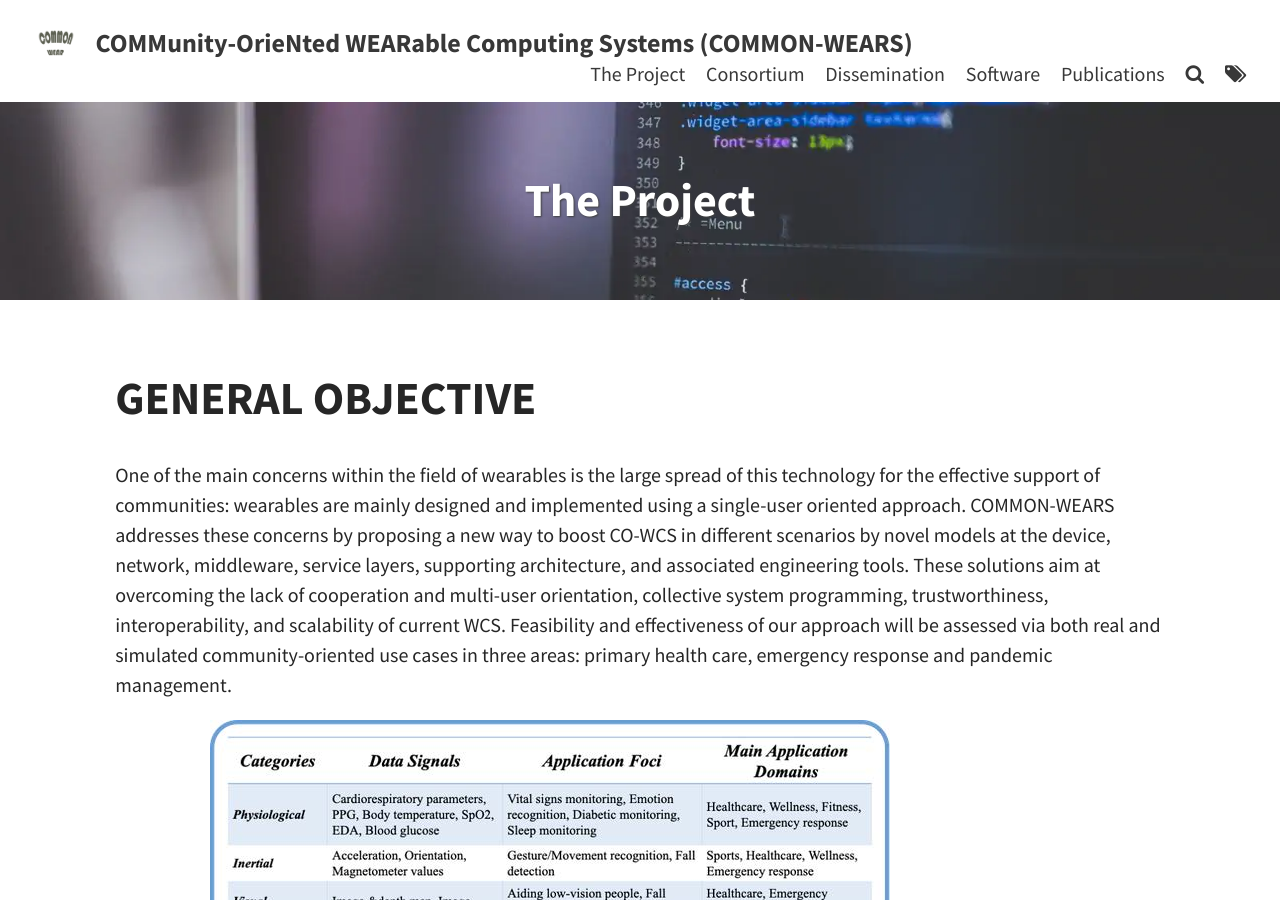
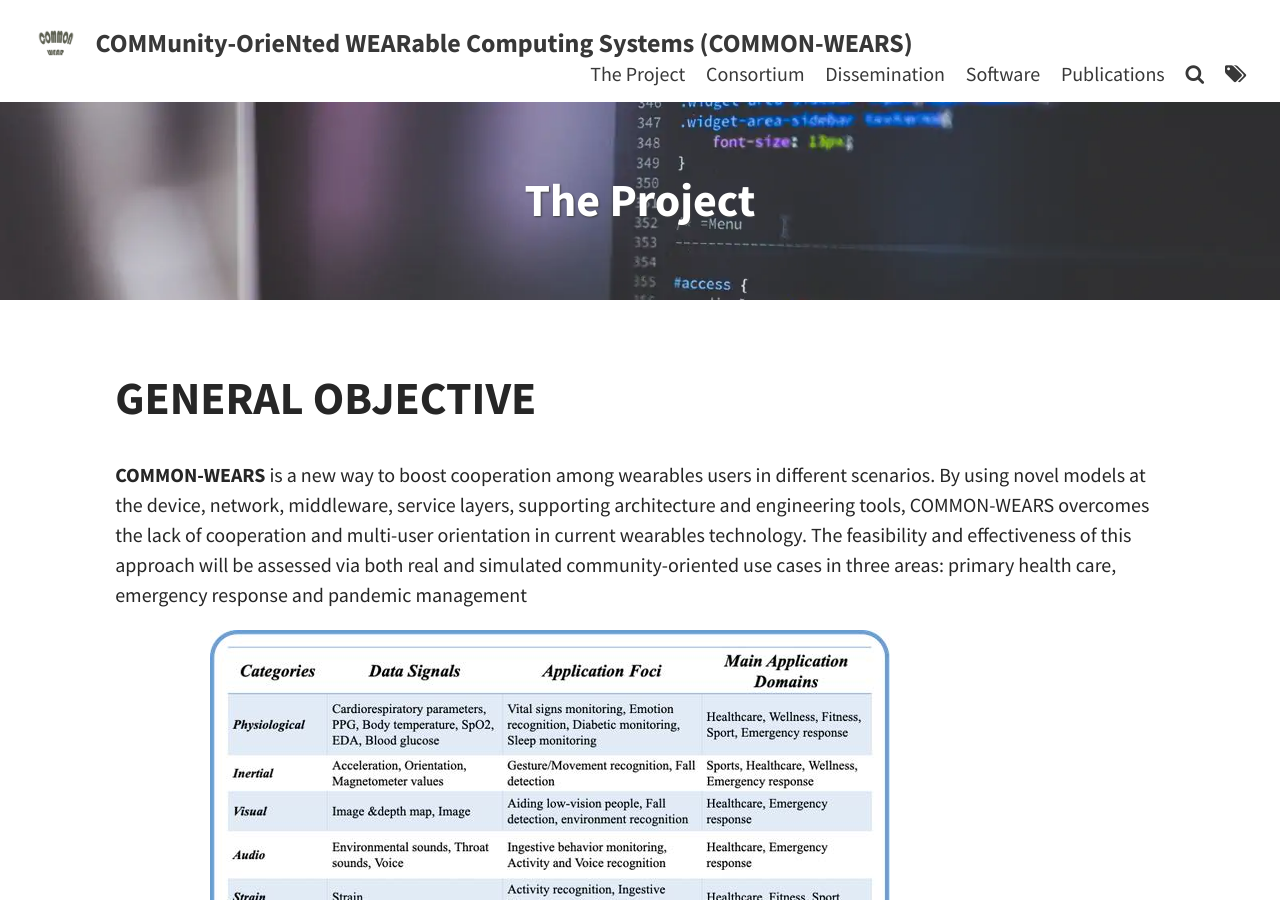
Before and after one commit to common-wears/2022, a Jekyll site: the page built from pages/1_project.md, in a window 1280 px wide and 900 px high. Built offline with Jekyll 4.4.1, drawn with Linux system fonts in a browser that asks for light colours.

Commit message:
Update 1_project.md

```diff
--- a/pages/1_project.md
+++ b/pages/1_project.md
@@ -9,7 +9,7 @@ tags: [Project]
 
 # GENERAL OBJECTIVE
 
-One of the main concerns within the field of wearables is the large spread of this technology for the effective support of communities: wearables are mainly designed and implemented using a single-user oriented approach. COMMON-WEARS addresses these concerns by proposing a new way to boost CO-WCS in different scenarios by novel models at the device, network, middleware, service layers, supporting architecture, and associated engineering tools. These solutions aim at overcoming the lack of cooperation and multi-user orientation, collective system programming, trustworthiness, interoperability, and scalability of current WCS. Feasibility and effectiveness of our approach will be assessed via both real and simulated community-oriented use cases in three areas: primary health care, emergency response and pandemic management.
+**COMMON-WEARS** is a new way to boost cooperation among wearables users in different scenarios. By using novel models at the device, network, middleware, service layers, supporting architecture and engineering tools, COMMON-WEARS overcomes the lack of cooperation and multi-user orientation in current wearables technology. The feasibility and effectiveness of this approach will be assessed via both real and simulated community-oriented use cases in three areas: primary health care, emergency response and pandemic management
 
 ![fig_1](../assets/img/project/modelloA_2020HCWWLP_1.jpg "Conventional WCS Architecture and data provided by WCS")
 
```
